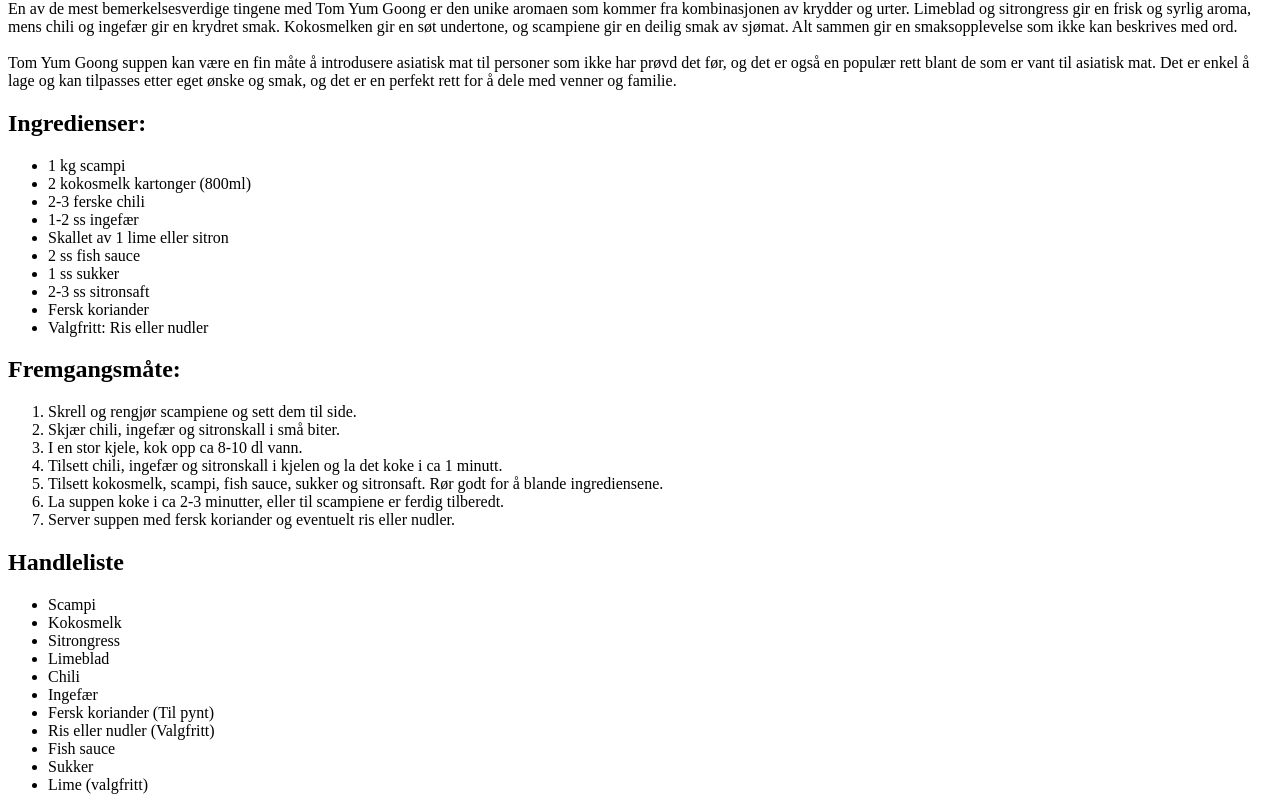
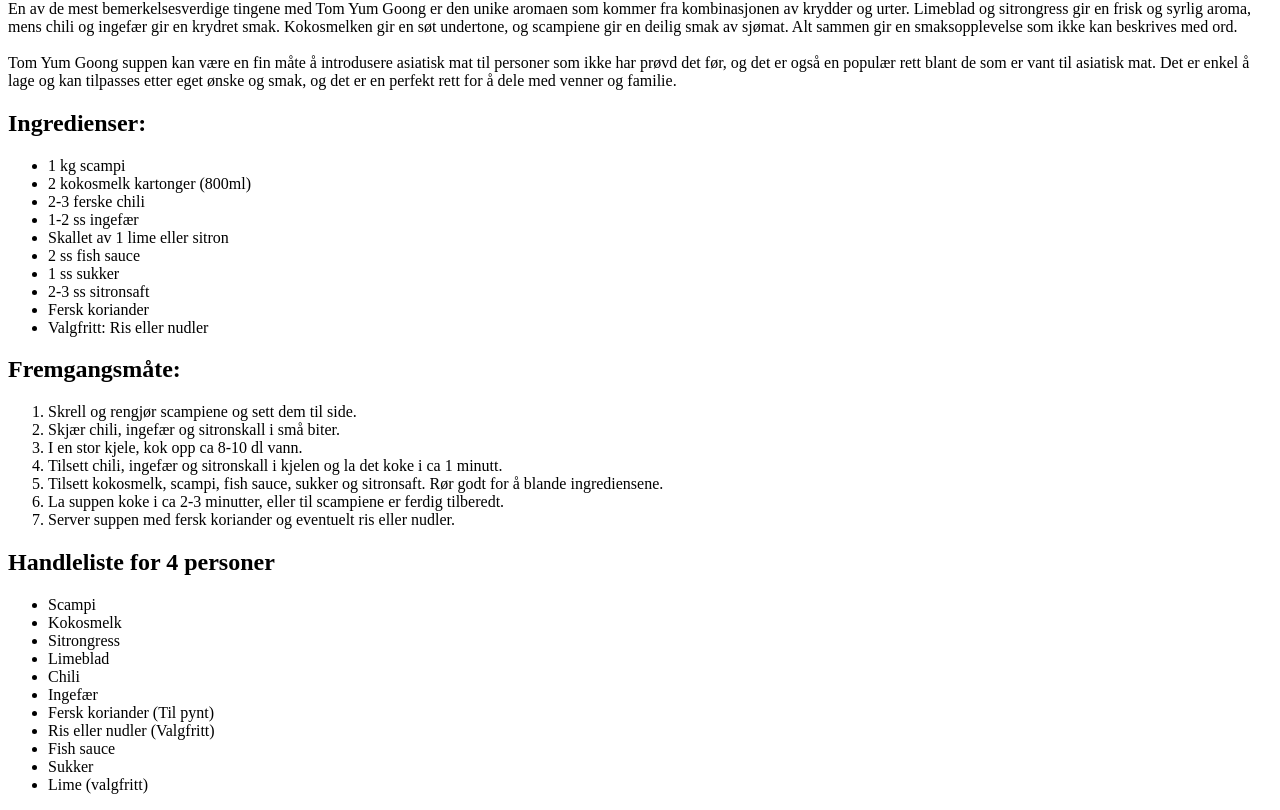
Before and after one commit to MrJoaand/mrjoaand.github.io, a plain HTML site: page index.html in a window 1280 px wide. Shown: the part 613-1423 px from the top of the page. Drawn offline with Linux system fonts and the light colour scheme.

Commit message:
Update index.html

```diff
--- a/index.html
+++ b/index.html
@@ -65,7 +65,7 @@
         <li>La suppen koke i ca 2-3 minutter, eller til scampiene er ferdig tilberedt.</li>
         <li>Server suppen med fersk koriander og eventuelt ris eller nudler.</li>
     </ol>
-    <h2>Handleliste</h2>
+    <h2>Handleliste for 4 personer</h2>
     <ul>
         <li>Scampi</li>
         <li>Kokosmelk</li>
```
